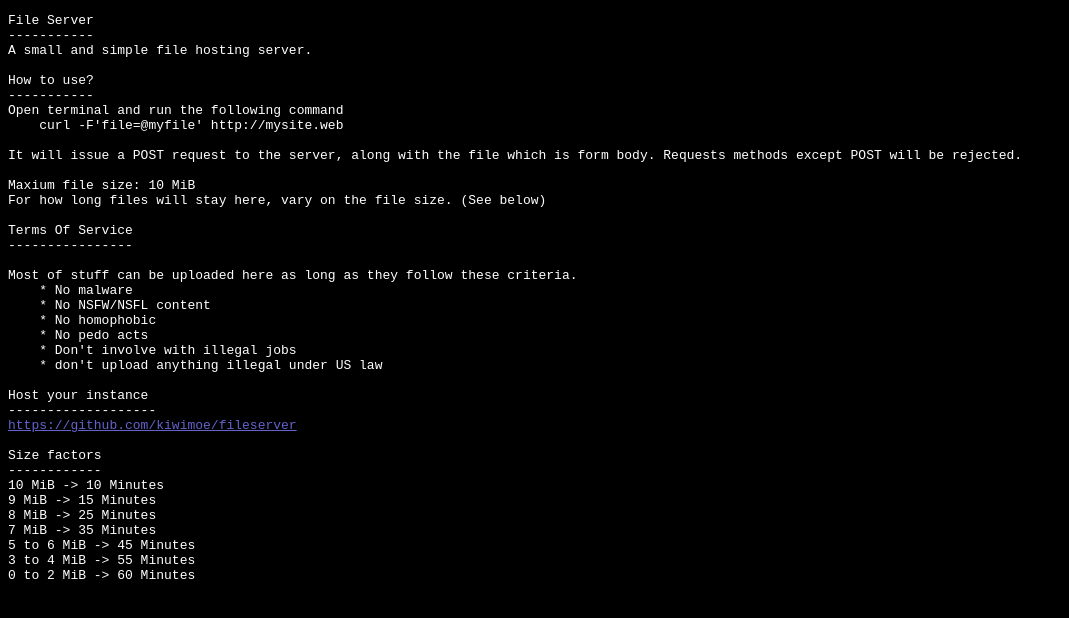
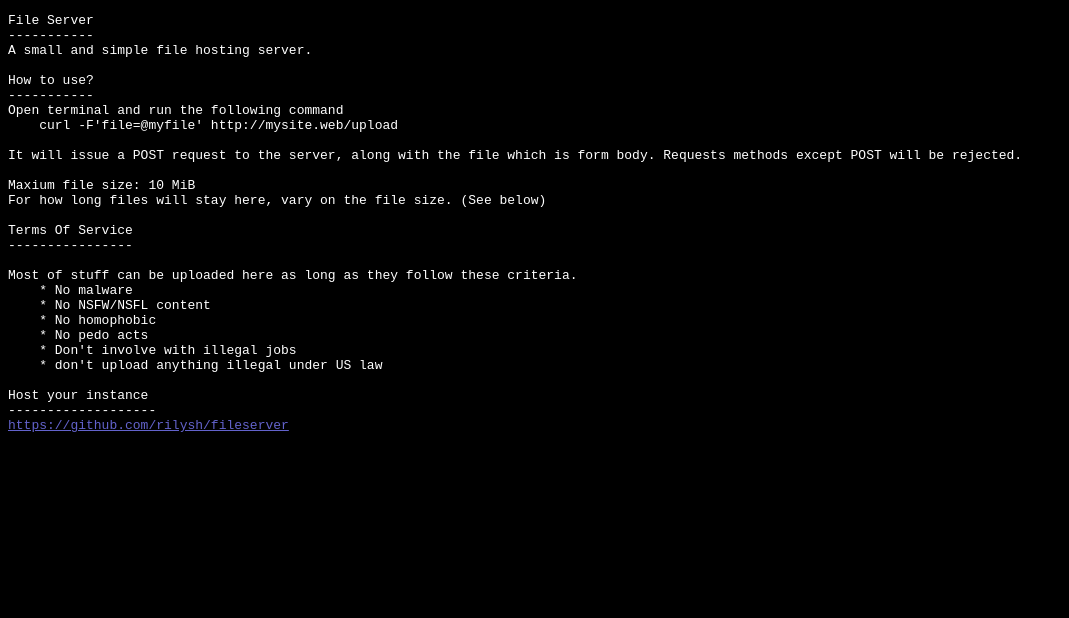
Before and after one commit to rilysh/fileserver, a plain HTML site: page site/index.html in a window 1280 px wide. Shown: the whole page, without its empty margins (0-1069 px from the left). Drawn offline with Linux system fonts and the light colour scheme.

Commit message:
fix: my username & site

```diff
--- a/site/index.html
+++ b/site/index.html
@@ -1,6 +1,6 @@
 <!DOCTYPE html>
 <html>
-    <!-- Let's not giving meta tags -->
+    <!-- Let's forget about meta tags -->
     <title>File Server</title>
     <pre>
 File Server
@@ -10,7 +10,7 @@ A small and simple file hosting server.
 How to use?
 -----------
 Open terminal and run the following command
-    curl -F'file=@myfile' http://mysite.web
+    curl -F'file=@myfile' http://mysite.web/upload
 
 It will issue a POST request to the server, along with the file which is form body. Requests methods except POST will be rejected.
 
@@ -30,17 +30,8 @@ Most of stuff can be uploaded here as long as they follow these criteria.
 
 Host your instance
 -------------------
-<a href="https://github.com/kiwimoe/fileserver">https://github.com/kiwimoe/fileserver</a>
+<a href="https://github.com/rilysh/fileserver">https://github.com/rilysh/fileserver</a>
 
-Size factors
-------------
-10 MiB -> 10 Minutes
-9 MiB -> 15 Minutes
-8 MiB -> 25 Minutes
-7 MiB -> 35 Minutes
-5 to 6 MiB -> 45 Minutes
-3 to 4 MiB -> 55 Minutes
-0 to 2 MiB -> 60 Minutes
     </pre>
     <style type="text/css">
         * { background-color: black; color: white }
```
